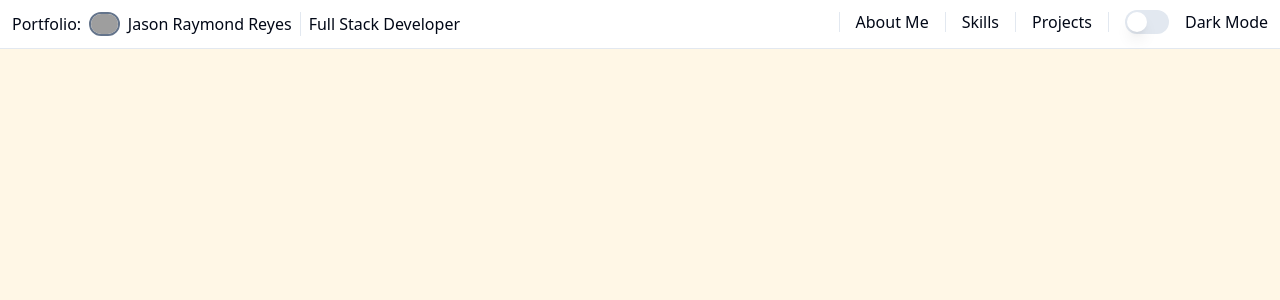
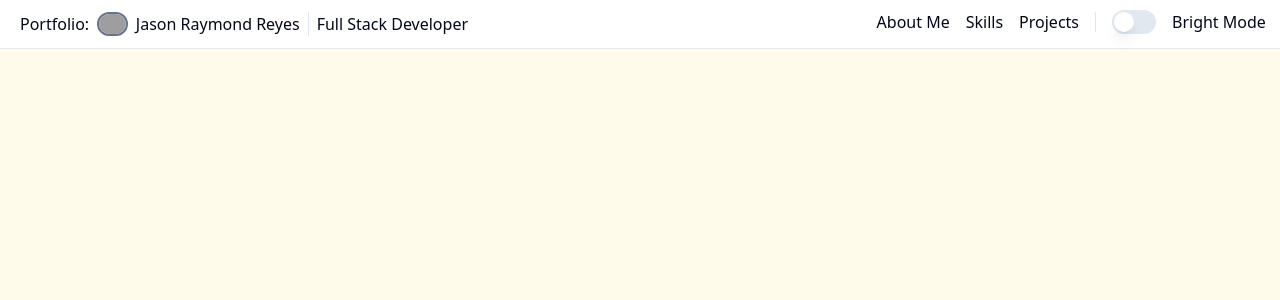
Before and after one commit to jasonxxix/jasonxxix.github.io, a React (Create React App) app: page / in a window 1280 px wide. Shown: the top 300 px of the page. Built offline with nearby package versions, Linux system fonts and the light colour scheme; grey boxes are pictures that could not be loaded.

Commit message:
Implement Dark Mode.

```diff
--- a/src/App.css
+++ b/src/App.css
@@ -1,12 +1,9 @@
 
 
 .App {
-  --main-bg-color: #fff7e6;
-
   text-align: center;
   display: flex;
   justify-content: center;
   align-items: center;
   min-height: 100vh;
-  background-color: var(--main-bg-color);
 }
--- a/src/App.tsx
+++ b/src/App.tsx
@@ -15,12 +15,12 @@ function App() {
     position: "Full Stack Developer",
     src: "./images/person.jpg",
   }
-  const StyleModes: string[] = ["Dark Mode", "Bright Mode"];
+
 
   return (
     <>
-      <Header tabs={tabs} user={user} styleMode={StyleModes[0]} />
-      <div className="App"></div>
+      <Header tabs={tabs} user={user} />
+      <div className="App bg-amber-50 dark:bg-cyan-900"></div>
     </>
   );
 }
--- a/src/components/Header.tsx
+++ b/src/components/Header.tsx
@@ -3,30 +3,34 @@ import { Separator } from "./ui/separator"
 import { Switch } from "./ui/switch";
 import { User } from "../App";
 import { generateAlt } from "../utils/images";
+import useStyleMode from "../hooks/useStyleMode";
 
-function generateItem (text: string) {
-    return (<>
+function generateItem (text: string, index: number) {
+    return (<div key={index}>
         <Separator orientation="vertical" />
         <div>{text}</div>
-    </>)
+    </div>)
 }
 
-export default function Header(props: { tabs: string[], user: User, styleMode: string }) {
-    const { tabs, user, styleMode } = props;
+export default function Header(props: { tabs: string[], user: User }) {
+    const { tabs, user } = props;
+    const { textDarkMode, toggleDarkMode} = useStyleMode();
     return (
-        <header className="border-slate-200 border-b p-3 flex justify-between">
+        <header className="border-slate-200 border-b p-3 flex justify-between bg-white dark:bg-slate-600">
             <div className="flex shrink space-x-2">
-                <div>Portfolio: </div>
+                <div className="pl-2">Portfolio: </div>
                 <Avatar src={user.src} alt={generateAlt(user.name, "avatar")} className="max-h-6"/>
                 <div>{user.name}</div>
                 <Separator orientation="vertical" />
                 <div>{user.position}</div>
             </div>
             <div className="flex h-5 items-center space-x-4 justify-end">
-                {tabs.map((text)=> (generateItem(text)))}
+                {tabs.map(generateItem)}
                 <Separator orientation="vertical" />
-                <Switch />
-                <div>{styleMode}</div>
+                <Switch
+                    onCheckedChange={toggleDarkMode}
+                />
+                <div className="w-24">{textDarkMode}</div>
             </div>
         </header>
     )
--- /dev/null
+++ b/src/hooks/useStyleMode.ts
@@ -0,0 +1,23 @@
+import { useState } from "react";
+
+
+export default function useStyleMode() {
+    const [ isDarkMode, setIsDarkMode ] = useState(false);
+    const StyleModes: string[] = ["Dark Mode", "Bright Mode"];
+
+    const toggleDarkMode = (data: boolean) => {
+        if(data){
+            document.body.classList.add('dark');
+        } else {
+            document.body.classList.remove('dark');
+        }
+        setIsDarkMode(data);
+    }
+
+    const textDarkMode = isDarkMode ? StyleModes[0]:StyleModes[1]
+
+    return {
+        textDarkMode,
+        toggleDarkMode,
+    } as const;
+}
```
